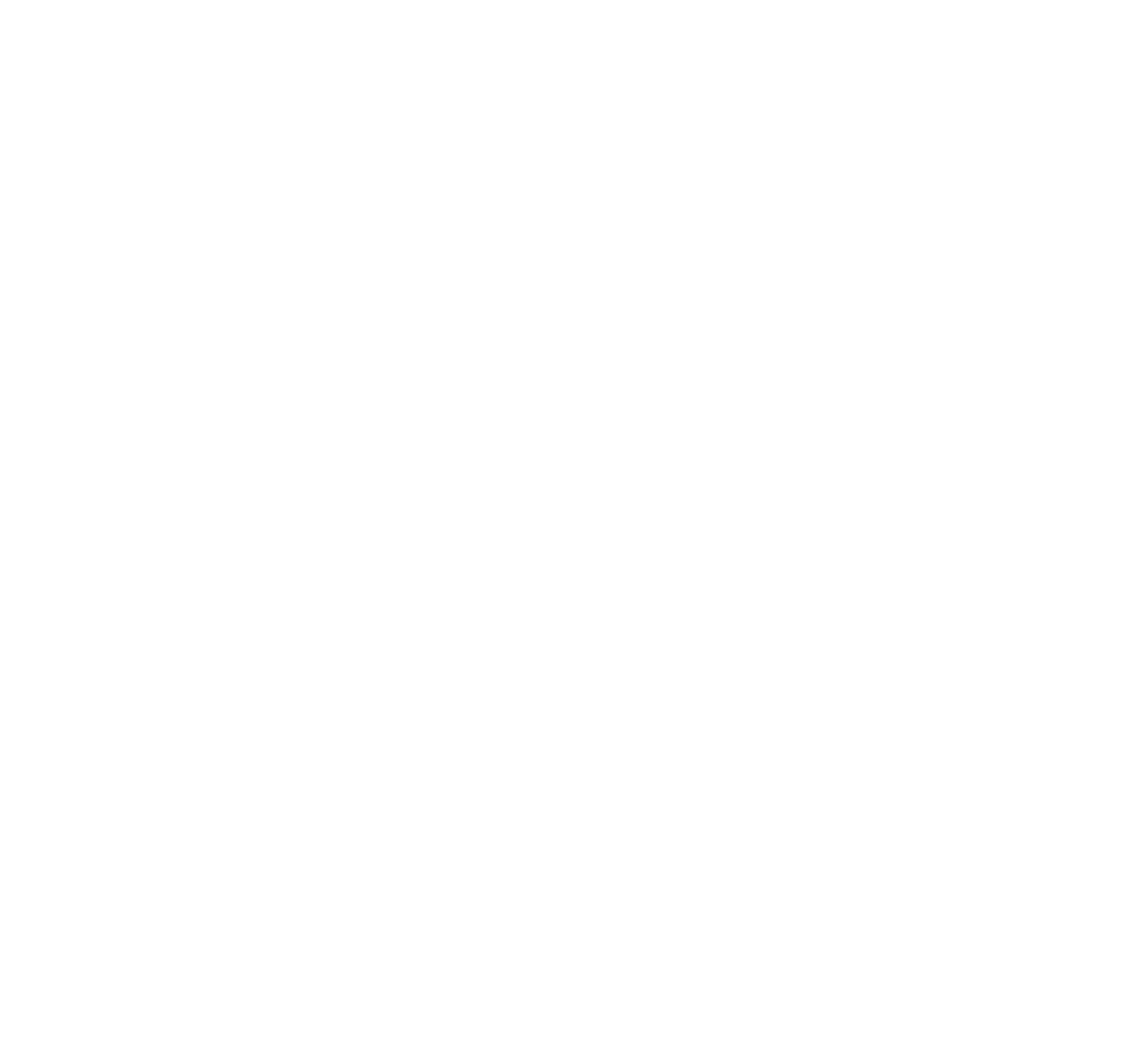
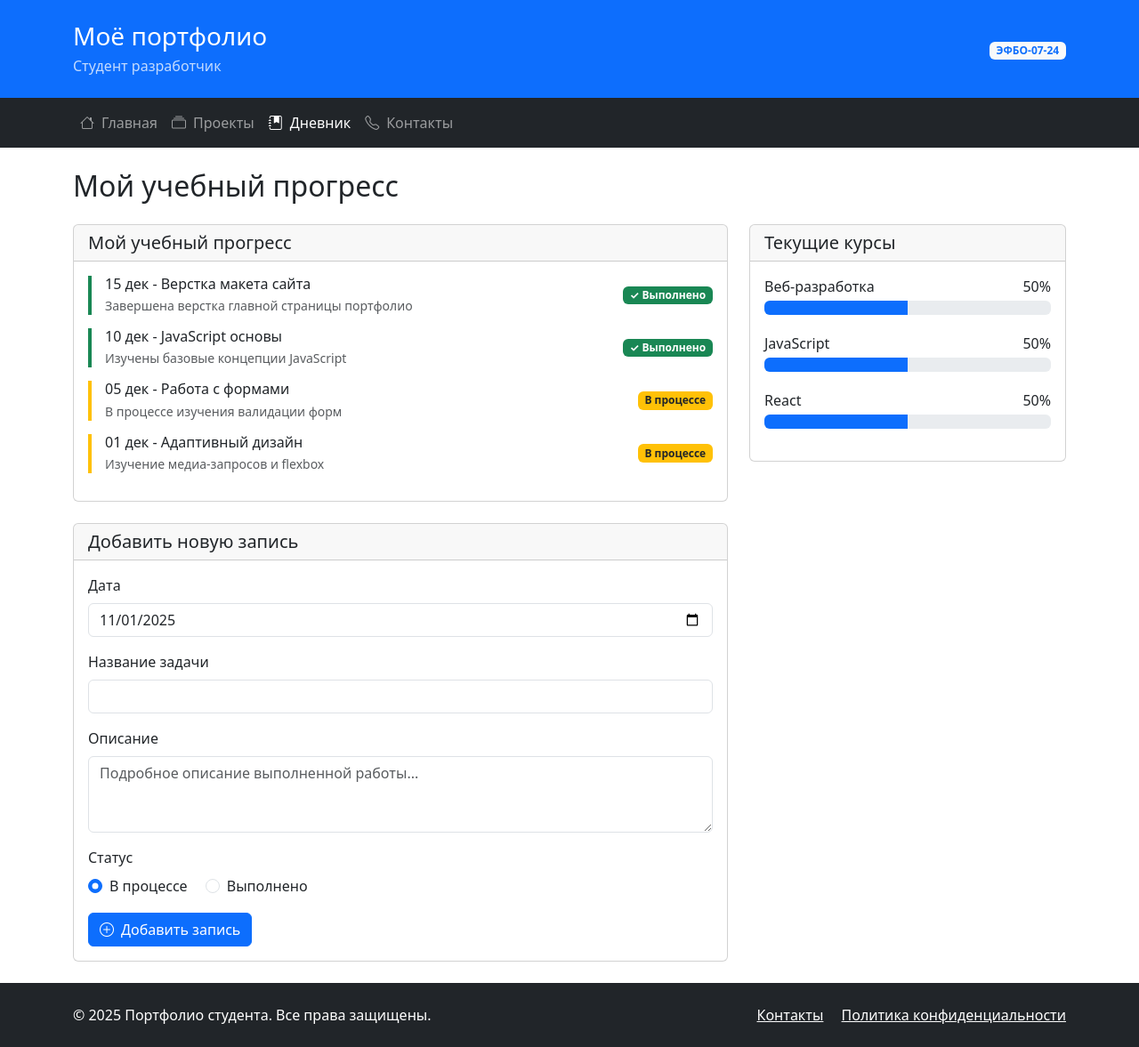
Before and after one commit to barviha1/frontend_and_backend_practica13-14, a plain HTML site: page pages/diary.html in a window 1280 px wide. Shown: the whole page at 89% size. Before the commit the page ends 800 px from the top, so only its background shows below. Drawn offline with nearby package versions, Linux system fonts and the light colour scheme.

Commit message:
добавлена вкладка дневник

```diff
--- a/index.html
+++ b/index.html
@@ -7,8 +7,8 @@
     <link href="https://cdn.jsdelivr.net/npm/bootstrap@5.3.2/dist/css/bootstrap.min.css" rel="stylesheet">
     <link href="https://cdn.jsdelivr.net/npm/bootstrap-icons@1.11.1/font/bootstrap-icons.css" rel="stylesheet">
    </head>
-   <body class="bg-light">
-      <div class="container-fluid p-0">
+    <body>
+      <div class="container-fluid p-0 d-flex flex-column min-vh-100">
         <header class="bg-primary text-white py-4">
           <div class="container">
             <div class="row align-items-center">
@@ -30,7 +30,7 @@
             <div class="collapse navbar-collapse" id="navbarNav">
               <ul class="navbar-nav">
                 <li class="nav-item"><a class="nav-link active" href="../index.html"><i class="bi bi-house me-2"></i>Главная</a></li>
-                        <li class="nav-item"><a class="nav-link" href="pages/projects.html"><i class="bi bi-collection me-2"></i>Проекты</i></a></li>
+                <li class="nav-item"><a class="nav-link" href="pages/projects.html"><i class="bi bi-collection me-2"></i>Проекты</a></li>
                 <li class="nav-item"><a class="nav-link" href="pages/diary.html"><i class="bi bi-journal-bookmark-fill me-2"></i>Дневник</a></li>
                 <li class="nav-item"><a class="nav-link" href="pages/contacts.html"><i class="bi bi-telephone me-2"></i>Контакты</a></li>
               </ul>
@@ -44,14 +44,14 @@
                   <div class="row align-items-center">
                       <div class="col-md-3 text-center mb-3 mb-md-0">
                         <img src="images/121.jpg" alt="Фото студента"
-                              class="img-fluid rounded-circle" style="width: 150px; height: 150px; object-fit:
-                              cover;">
+                            class="img-fluid rounded-circle" style="width: 150px; height: 150px; object-fit: cover;">
                       </div>
                       <div class="col-md-9">
-                           <h2 class="card-title h4 text-primary">Корецкий Ренат
-                           </h2>
+                        <div class="row align-items-end">
+                            <div class="col-12 col-md-8">
+                              <h2 class="card-title h4 text-primary">Корецкий Ренат</h2>
                               <p class="card-text text-muted mb-2">
-                              <i class="bi bi-bookmark-check-fill textprimary"></i>
+                                  <i class="bi bi-bookmark-check-fill text-primary"></i>
                                   Студент группы ЭФБО-07-24
                               </p>
                               <p class="card-text">
@@ -64,7 +64,13 @@
                                   <span class="badge bg-info">Bootstrap</span>
                                   <span class="badge bg-warning">C#</span>
                               </div>
-                          <button type="button" class="btn float-end bg-primary text-light"><i class="bi bi-download me-2"></i>Скачать резюме</button>
+                            </div>
+                            <div class="col-12 col-md-4 mt-3 mt-md-0">
+                              <a href="assets/resume.pdf"  class="btn btn-primary w-100">
+                                  <i class="bi bi-download me-2"></i>Скачать резюме
+                              </a>
+                            </div>
+                        </div>
                       </div>
                   </div>
                 </div>
@@ -231,8 +237,6 @@
             </div>
          </footer>
       </div>
-        <script src="https://code.jquery.com/jquery-3.2.1.slim.min.js" integrity="sha384-KJ3o2DKtIkvYIK3UENzmM7KCkRr/rE9/Qpg6aAZGJwFDMVNA/GpGFF93hXpG5KkN" crossorigin="anonymous"></script>
-        <script src="https://cdnjs.cloudflare.com/ajax/libs/popper.js/1.12.9/umd/popper.min.js" integrity="sha384-ApNbgh9B+Y1QKtv3Rn7W3mgPxhU9K/ScQsAP7hUibX39j7fakFPskvXusvfa0b4Q" crossorigin="anonymous"></script>
-        <script src="https://maxcdn.bootstrapcdn.com/bootstrap/4.0.0/js/bootstrap.min.js" integrity="sha384-JZR6Spejh4U02d8jOt6vLEHfe/JQGiRRSQQxSfFWpi1MquVdAyjUar5+76PVCmYl" crossorigin="anonymous"></script>
+      <script src="https://cdn.jsdelivr.net/npm/bootstrap@5.3.2/dist/js/bootstrap.bundle.min.js"></script>
    </body>
 </html>
--- a/pages/diary.html
+++ b/pages/diary.html
@@ -0,0 +1,272 @@
+<!DOCTYPE html>
+<html lang="ru">
+<head>
+  <meta charset="UTF-8">
+  <meta name="viewport" content="width=device-width, initial-scale=1.0">
+  <title>Дневник</title>
+  <link href="https://cdn.jsdelivr.net/npm/bootstrap@5.3.2/dist/css/bootstrap.min.css" rel="stylesheet">
+  <link href="https://cdn.jsdelivr.net/npm/bootstrap-icons@1.11.1/font/bootstrap-icons.css" rel="stylesheet">
+  <style>
+    body {
+      display: flex;
+      flex-direction: column;
+      min-height: 100vh;
+    }
+    main {
+      flex: 1;
+    }
+    .progress-item {
+      border-left: 4px solid #0d6efd;
+      padding-left: 15px;
+      margin-bottom: 15px;
+      transition: all 0.3s ease;
+    }
+    .progress-item.completed {
+      border-left-color: #198754;
+    }
+    .progress-item.in-progress {
+      border-left-color: #ffc107;
+    }
+    .status-badge {
+      cursor: pointer;
+    }
+    .course-progress {
+      margin-bottom: 20px;
+    }
+  </style>
+</head>
+<body>
+  <div class="container-fluid p-0 d-flex flex-column min-vh-100">
+    <header class="bg-primary text-white py-4">
+      <div class="container">
+        <div class="row align-items-center">
+          <div class="col">
+            <h1 class="h3 mb-1">Моё портфолио</h1>
+            <p class="mb-0 opacity-75">Студент разработчик</p>
+          </div>
+          <div class="col-auto">
+            <span class="badge bg-light text-primary">ЭФБО-07-24</span>
+          </div>
+        </div>
+      </div>
+    </header>
+    <nav class="navbar navbar-expand-lg navbar-dark bg-dark">
+      <div class="container">
+        <button class="navbar-toggler" type="button" data-bs-toggle="collapse" data-bs-target="#navbarNav">
+          <span class="navbar-toggler-icon"></span>
+        </button>
+        <div class="collapse navbar-collapse" id="navbarNav">
+          <ul class="navbar-nav">
+            <li class="nav-item"><a class="nav-link" href="../index.html"><i class="bi bi-house me-2"></i>Главная</a></li>
+            <li class="nav-item"><a class="nav-link" href="projects.html"><i class="bi bi-collection me-2"></i>Проекты</a></li>
+            <li class="nav-item"><a class="nav-link active" href="diary.html"><i class="bi bi-journal-bookmark-fill me-2"></i>Дневник</a></li>
+            <li class="nav-item"><a class="nav-link" href="contacts.html"><i class="bi bi-telephone me-2"></i>Контакты</a></li>
+          </ul>
+        </div>
+      </div>
+    </nav>
+    <main class="container my-4 flex-grow-1">
+      <h2 class="mb-4">Мой учебный прогресс</h2>
+      <div class="row">
+        <div class="col-md-8">
+          <div class="card mb-4">
+            <div class="card-header">
+              <h5 class="card-title mb-0">Мой учебный прогресс</h5>
+            </div>
+            <div class="card-body" id="progress-list">
+              <div class="progress-item completed" data-id="1">
+                <div class="d-flex justify-content-between align-items-center">
+                  <div>
+                    <h6 class="mb-1">15 дек - Верстка макета сайта</h6>
+                    <p class="mb-0 text-muted small">Завершена верстка главной страницы портфолио</p>
+                  </div>
+                  <span class="status-badge badge bg-success" data-status="completed">✓ Выполнено</span>
+                </div>
+              </div>
+              <div class="progress-item completed" data-id="2">
+                <div class="d-flex justify-content-between align-items-center">
+                  <div>
+                    <h6 class="mb-1">10 дек - JavaScript основы</h6>
+                    <p class="mb-0 text-muted small">Изучены базовые концепции JavaScript</p>
+                  </div>
+                  <span class="status-badge badge bg-success" data-status="completed">✓ Выполнено</span>
+                </div>
+              </div>
+              <div class="progress-item in-progress" data-id="3">
+                <div class="d-flex justify-content-between align-items-center">
+                  <div>
+                    <h6 class="mb-1">05 дек - Работа с формами</h6>
+                    <p class="mb-0 text-muted small">В процессе изучения валидации форм</p>
+                  </div>
+                  <span class="status-badge badge bg-warning text-dark" data-status="in-progress">В процессе</span>
+                </div>
+              </div>
+              <div class="progress-item in-progress" data-id="4">
+                <div class="d-flex justify-content-between align-items-center">
+                  <div>
+                    <h6 class="mb-1">01 дек - Адаптивный дизайн</h6>
+                    <p class="mb-0 text-muted small">Изучение медиа-запросов и flexbox</p>
+                  </div>
+                  <span class="status-badge badge bg-warning text-dark" data-status="in-progress">В процессе</span>
+                </div>
+              </div>
+            </div>
+          </div>
+          <div class="card">
+            <div class="card-header">
+              <h5 class="card-title mb-0">Добавить новую запись</h5>
+            </div>
+            <div class="card-body">
+              <form id="add-progress-form">
+                <div class="mb-3">
+                  <label for="progress-date" class="form-label">Дата</label>
+                  <input type="date" class="form-control" id="progress-date" required>
+                </div>
+                <div class="mb-3">
+                  <label for="progress-title" class="form-label">Название задачи</label>
+                  <input type="text" class="form-control" id="progress-title">
+                </div>
+                <div class="mb-3">
+                  <label for="progress-description" class="form-label">Описание</label>
+                  <textarea class="form-control" id="progress-description" rows="3" placeholder="Подробное описание выполненной работы..."></textarea>
+                </div>
+                <div class="mb-3">
+                  <label class="form-label">Статус</label>
+                  <div>
+                    <div class="form-check form-check-inline">
+                      <input class="form-check-input" type="radio" name="progress-status" id="status-in-progress" value="in-progress" checked>
+                      <label class="form-check-label" for="status-in-progress">В процессе</label>
+                    </div>
+                    <div class="form-check form-check-inline">
+                      <input class="form-check-input" type="radio" name="progress-status" id="status-completed" value="completed">
+                      <label class="form-check-label" for="status-completed">Выполнено</label>
+                    </div>
+                  </div>
+                </div>
+                <button type="submit" class="btn btn-primary">
+                  <i class="bi bi-plus-circle me-2"></i>Добавить запись
+                </button>
+              </form>
+            </div>
+          </div>
+        </div>
+        <div class="col-md-4">
+          <div class="card">
+            <div class="card-header">
+              <h5 class="card-title mb-0">Текущие курсы</h5>
+            </div>
+            <div class="card-body">
+              <div class="course-progress">
+                <div class="d-flex justify-content-between mb-1">
+                  <span>Веб-разработка</span>
+                  <span>50%</span>
+                </div>
+                <div class="progress">
+                  <div class="progress-bar" role="progressbar" style="width: 50%"></div>
+                </div>
+              </div>
+              <div class="course-progress">
+                <div class="d-flex justify-content-between mb-1">
+                  <span>JavaScript</span>
+                  <span>50%</span>
+                </div>
+                <div class="progress">
+                  <div class="progress-bar" role="progressbar" style="width: 50%"></div>
+                </div>
+              </div>
+              <div class="course-progress">
+                <div class="d-flex justify-content-between mb-1">
+                  <span>React</span>
+                  <span>50%</span>
+                </div>
+                <div class="progress">
+                  <div class="progress-bar" role="progressbar" style="width: 50%"></div>
+                </div>
+              </div>
+            </div>
+          </div>
+        </div>
+      </div>
+    </main>
+    <footer class="bg-dark text-white py-4 mt-auto">
+      <div class="container">
+        <div class="row align-items-center">
+          <div class="col-md-6">
+            <p class="mb-0">&copy; 2025 Портфолио студента. Все права защищены.</p>
+          </div>
+            <div class="col-md-6 text-md-end">
+              <a href="pages/contacts.html" class="text-white textdecoration-none me-3">Контакты</a>
+              <a href="#" class="text-white text-decorationnone">Политика конфиденциальности</a>
+            </div>
+        </div>
+      </div>
+    </footer>
+  </div>
+  <script src="https://cdn.jsdelivr.net/npm/bootstrap@5.3.2/dist/js/bootstrap.bundle.min.js"></script>
+  <script>
+    document.addEventListener('DOMContentLoaded', function() {
+      const progressList = document.getElementById('progress-list');
+      const addProgressForm = document.getElementById('add-progress-form');
+      let progressId = 5;
+      const today = new Date().toISOString().split('T')[0];
+      document.getElementById('progress-date').value = today;
+      function formatDate(dateString) {
+        const date = new Date(dateString);
+        const day = date.getDate();
+        const month = date.toLocaleString('ru', { month: 'short' });
+        return `${day} ${month}`;
+      }
+      addProgressForm.addEventListener('submit', function(e) {
+        e.preventDefault();
+        const date = document.getElementById('progress-date').value;
+        const title = document.getElementById('progress-title').value;
+        const description = document.getElementById('progress-description').value;
+        const status = document.querySelector('input[name="progress-status"]:checked').value;
+        if (title.trim() === '') {
+          alert('Пожалуйста, введите название задачи');
+          return;
+        }
+        const newProgressItem = document.createElement('div');
+        newProgressItem.className = `progress-item ${status}`;
+        newProgressItem.setAttribute('data-id', progressId);
+        const statusText = status === 'completed' ? '✓ Выполнено' : 'В процессе';
+        const statusClass = status === 'completed' ? 'bg-success' : 'bg-warning text-dark';
+        newProgressItem.innerHTML = `
+          <div class="d-flex justify-content-between align-items-center">
+            <div>
+              <h6 class="mb-1">${formatDate(date)} - ${title}</h6>
+              <p class="mb-0 text-muted small">${description || 'Без описания'}</p>
+            </div>
+            <span class="status-badge badge ${statusClass}" data-status="${status}">${statusText}</span>
+          </div>
+        `;
+        progressList.prepend(newProgressItem);
+        const statusBadge = newProgressItem.querySelector('.status-badge');
+        statusBadge.addEventListener('click', toggleStatus);
+        addProgressForm.reset();
+        document.getElementById('progress-date').value = today;
+        progressId++;
+        alert('Запись успешно добавлена!');
+      });
+      function toggleStatus() {
+        const progressItem = this.closest('.progress-item');
+        const currentStatus = this.getAttribute('data-status');
+        const newStatus = currentStatus === 'completed' ? 'in-progress' : 'completed';
+        this.setAttribute('data-status', newStatus);
+        if (newStatus === 'completed') {
+          this.className = 'status-badge badge bg-success';
+          this.textContent = '✓ Выполнено';
+          progressItem.className = 'progress-item completed';
+        } else {
+          this.className = 'status-badge badge bg-warning text-dark';
+          this.textContent = 'В процессе';
+          progressItem.className = 'progress-item in-progress';
+        }
+      }
+      document.querySelectorAll('.status-badge').forEach(badge => {
+        badge.addEventListener('click', toggleStatus);
+      });
+    });
+  </script>
+</body>
+</html>
```
Also changed, not shown: pages/contacts.html (+3 -3 lines), pages/projects.html (+9 -26 lines), 2 other files. Lines whose indentation alone changed are shown as unchanged.
